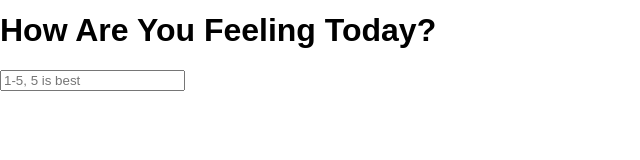
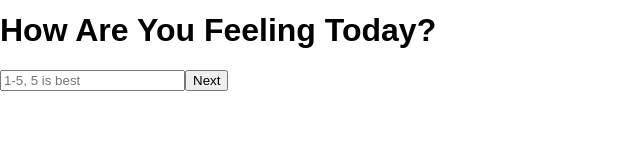
Before and after one commit to Maxwell1126/weekend-challenge-5-feedback, a React (Create React App) app: page /#/ in a window 1280 px wide. Shown: the part 127-287 px from the top of the page, without its empty margins (0-640 px from the left). Built offline with nearby package versions, Linux system fonts and the light colour scheme.

Commit message:
Added a reducer to index js to be used on feelings.js

```diff
--- a/src/components/App/App.js
+++ b/src/components/App/App.js
@@ -19,7 +19,7 @@ class App extends Component {
             </p>
 
             <Route path='/' component={Feelings} />
-            {/* <Route exact path='/feelings' component={Feelings} /> */}
+            {/* <Route exact path='/understanding' component={Header} /> */}
             {/* <Route exact path='/understanding' component={Header} />
             <Route exact path='/supported' component={Header} />
             <Route exact path='/comments' component={Header} />
--- a/src/components/Feelings/Feelings.js
+++ b/src/components/Feelings/Feelings.js
@@ -10,6 +10,11 @@ class Feelings extends Component {
     }
 
     handleNextButton = (event) => {
+        const action = { type: 'SET_FEELINGS', payload: this.state.input };
+        this.props.dispatch(action);
+        this.setState({
+            input: '',
+        })
         this.props.history.push('/');
     }
 
@@ -24,8 +29,9 @@ class Feelings extends Component {
             <div>
             <Header />
             <h1>How Are You Feeling Today?</h1>
-            <input type="int" placeholder="1-5, 5 is best"
+            <input type="number" placeholder="1-5, 5 is best"
                 OnChange={this.updateFeelings}/>
+            <button onClick={this.handleNextButton}>Next</button>
             </div>
             )
     }
--- a/src/index.js
+++ b/src/index.js
@@ -7,12 +7,17 @@ import { createStore, combineReducers, applyMiddleware } from 'redux';
 import { Provider } from 'react-redux';
 import logger from 'redux-logger';
 
-
+const feelings = (state = 0, action) => {
+    if (action.type === 'SET_FEELINGS') {
+        return action.payload;
+    }
+    return state;
+}
 
 
 const storeInstance = createStore(
     combineReducers({
-
+        feelings,
     }),
     applyMiddleware(logger),
 );
```
